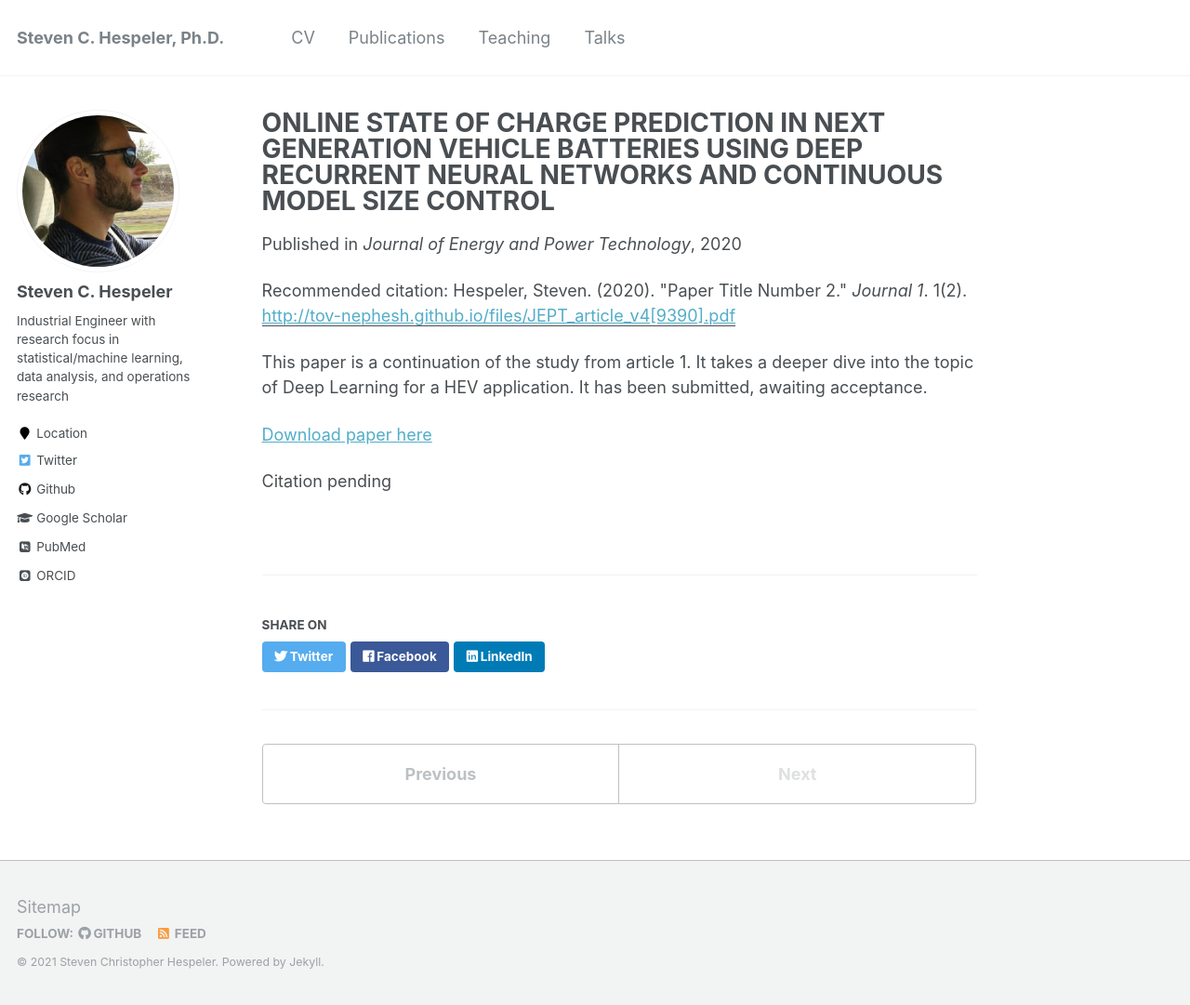
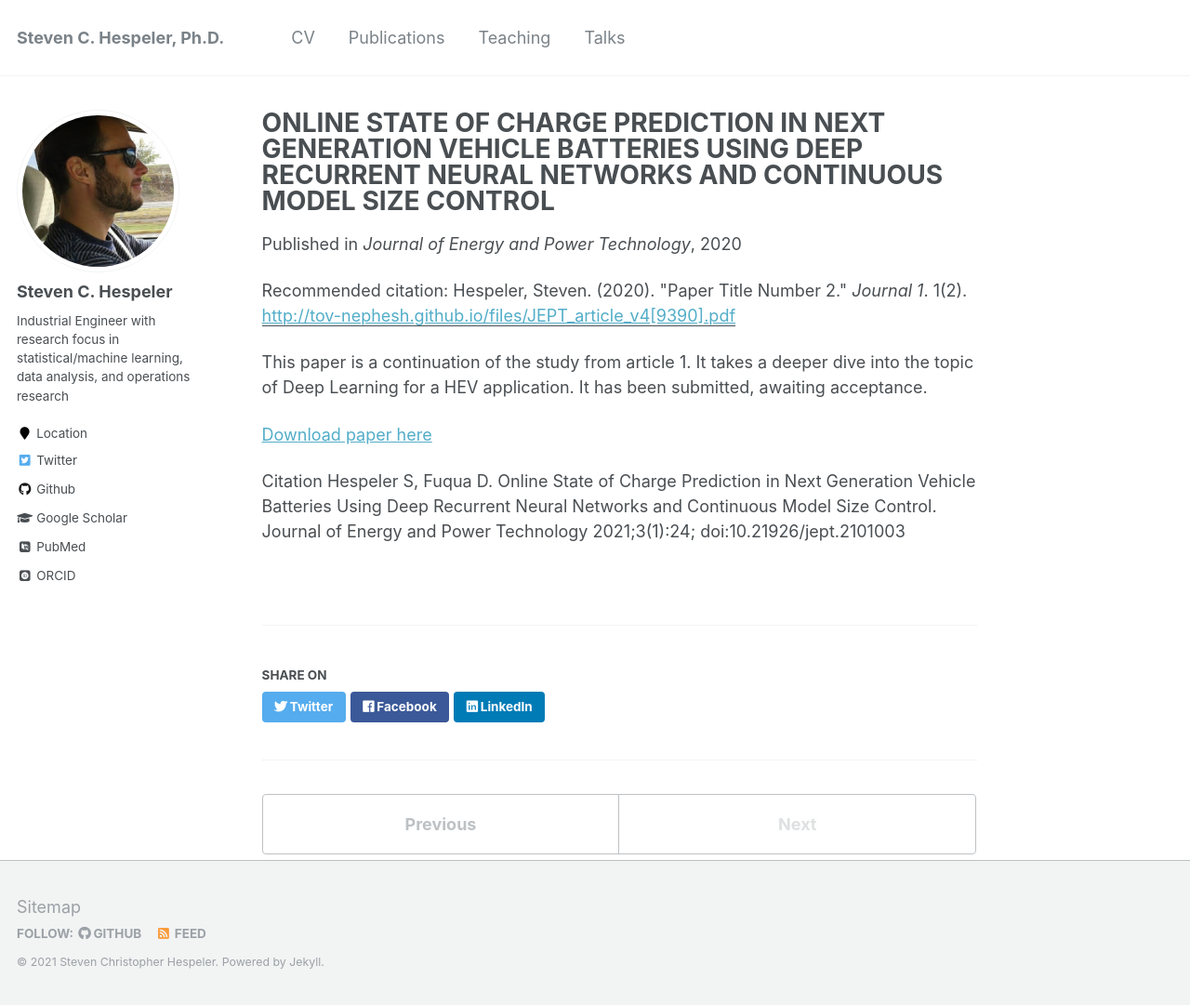
Before and after one commit to Tov-Nephesh/Tov-Nephesh.github.io, a Jekyll site: the page built from _publications/2020-08-01-ONLINE-STATE-OF-CHARGE-PREDICTION-IN-NEXT-GENERATION-VEHICLE-BATTERIES-USING-DEEP-RECURRENT-NEURAL-NETWORKS-AND-CONTINUOUS-MODEL-SIZE-CONTROL.md, in a window 1280 px wide and 1081 px high. Shown: the whole window at 93% size. Built offline with Jekyll 4.4.1, drawn with Linux system fonts in a browser that asks for light colours; some web fonts are replaced.

Commit message:
Update 2020-08-01-ONLINE-STATE-OF-CHARGE-PREDICTION-IN-NEXT-GENERATION-VEHICLE-BATTERIES-USING-DEEP-RECURRENT-NEURAL-NETWORKS-AND-CONTINUOUS-MODEL-SIZE-CONTROL.md

```diff
--- a/_publications/2020-08-01-ONLINE-STATE-OF-CHARGE-PREDICTION-IN-NEXT-GENERATION-VEHICLE-BATTERIES-USING-DEEP-RECURRENT-NEURAL-NETWORKS-AND-CONTINUOUS-MODEL-SIZE-CONTROL.md
+++ b/_publications/2020-08-01-ONLINE-STATE-OF-CHARGE-PREDICTION-IN-NEXT-GENERATION-VEHICLE-BATTERIES-USING-DEEP-RECURRENT-NEURAL-NETWORKS-AND-CONTINUOUS-MODEL-SIZE-CONTROL.md
@@ -12,4 +12,5 @@ This paper is a continuation of the study from article 1. It takes a deeper dive
 
 [Download paper here](http://tov-nephesh.github.io/files/jept_0973_proof.pdf)
 
-Citation pending
+Citation
+Hespeler S, Fuqua D. Online State of Charge Prediction in Next Generation Vehicle Batteries Using Deep Recurrent Neural Networks and Continuous Model Size Control. Journal of Energy and Power Technology 2021;3(1):24; doi:10.21926/jept.2101003
```
